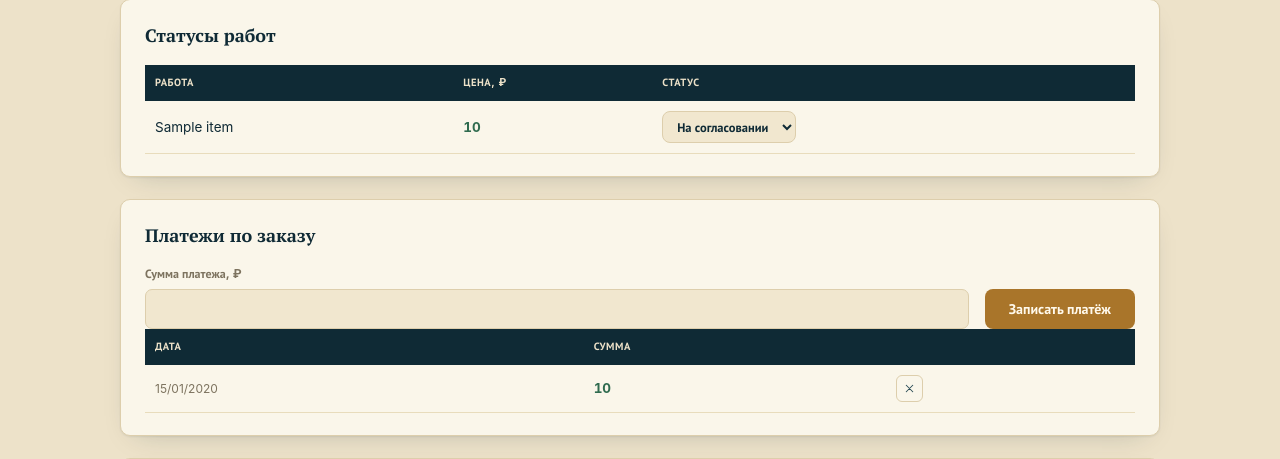
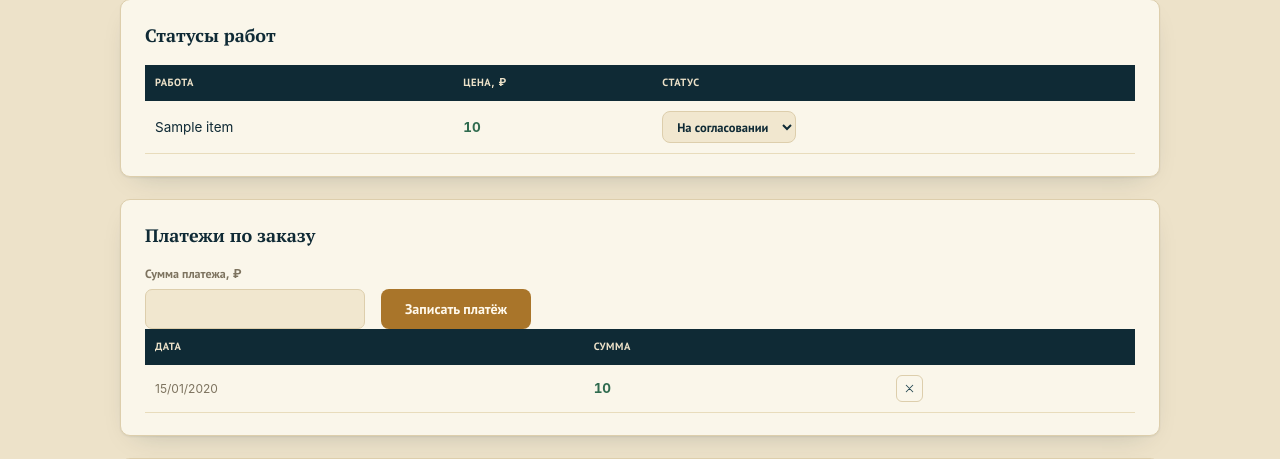
Before and after one commit to bodrbo/-, a Flask app: page /tuning/edit/1 in a window 1280 px wide. Shown: the part 442-901 px from the top of the page. Run offline with Flask 2, Linux system fonts and the light colour scheme; tables that the repository leaves empty hold one stand-in row (values such as "Sample post").

Commit message:
Исправить растянутое поле суммы в форме платежа заказа
Поле "Сумма платежа" использовало .field-narrow (flex-grow:1), но
рядом с ним в строке был только некрастущий field-submit, так что
инпут растягивался почти на всю ширину панели вместо разумной
ширины поля ввода. Добавлен модификатор .field-fixed (flex-grow:0)
для одиночных узких полей в паре с кнопкой.

```diff
--- a/static/style.css
+++ b/static/style.css
@@ -204,6 +204,10 @@ h1, h2, h3 { font-family: 'PT Serif', Georgia, serif; }
 }
 .field-narrow { flex: 1 1 130px; }
 .field-submit { flex: 0 0 auto; }
+/* For a lone narrow field sharing a row with only a fixed-width submit
+   button (nothing else to flex against), flex-grow:1 stretches it to
+   fill the whole row instead of staying input-sized. */
+.field-fixed { flex: 0 1 220px; }
 
 label {
   font-size: 12px;
--- a/templates/tuning_form.html
+++ b/templates/tuning_form.html
@@ -153,7 +153,7 @@
   <section class="panel">
     <h2>Платежи по заказу</h2>
     <form action="{{ url_for('add_tuning_payment', order_id=edit_order.id) }}" method="post" class="entry-form">
-      <div class="field field-narrow">
+      <div class="field field-narrow field-fixed">
         <label for="amount">Сумма платежа, ₽</label>
         <input type="text" inputmode="decimal" id="amount" name="amount" required>
       </div>
```
